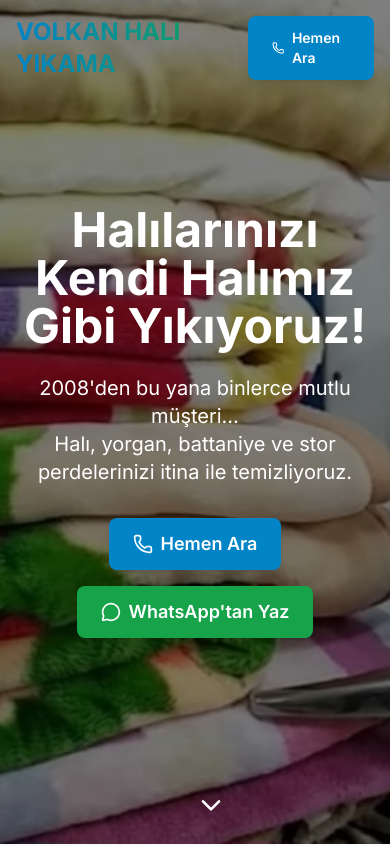
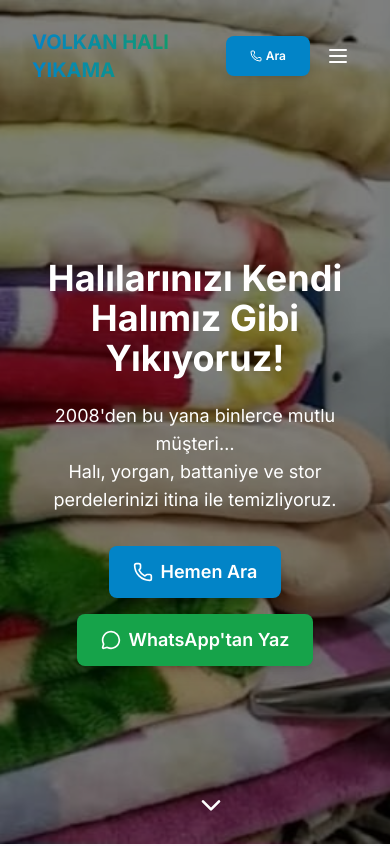
Before and after one commit to Cekolabs/volkan, a React (Create React App) app: page / in a window 390 px wide. Shown: the top 846 px of the page. Built offline with nearby package versions, Linux system fonts and the light colour scheme.

Commit message:
header ui problems fixed

```diff
--- a/src/components/Hero.tsx
+++ b/src/components/Hero.tsx
@@ -4,7 +4,7 @@ import { Phone, MessageCircle, ChevronDown } from 'lucide-react';
 
 const Hero: React.FC = () => {
   return (
-    <section className="relative min-h-screen flex items-center justify-center overflow-hidden">
+    <section className="relative min-h-screen flex items-center justify-center overflow-hidden pt-20">
       <div className="absolute inset-0">
         <img
           src="/images/machine-and-carpet.jpeg"
@@ -20,10 +20,10 @@ const Hero: React.FC = () => {
           animate={{ opacity: 1, y: 0 }}
           transition={{ duration: 0.8 }}
         >
-          <h1 className="text-5xl md:text-7xl font-bold mb-6">
+          <h1 className="text-4xl md:text-6xl lg:text-7xl font-bold mb-6">
             Halılarınızı Kendi Halımız Gibi Yıkıyoruz!
           </h1>
-          <p className="text-xl md:text-2xl mb-8 max-w-3xl mx-auto">
+          <p className="text-lg md:text-xl lg:text-2xl mb-8 max-w-3xl mx-auto">
             2008'den bu yana binlerce mutlu müşteri…
             <br />
             Halı, yorgan, battaniye ve stor perdelerinizi itina ile
--- a/src/components/Navigation.tsx
+++ b/src/components/Navigation.tsx
@@ -1,6 +1,6 @@
-import React from 'react';
+import React, { useState } from 'react';
 import { motion, useScroll, useTransform } from 'framer-motion';
-import { Phone } from 'lucide-react';
+import { Phone, Menu, X } from 'lucide-react';
 
 interface NavigationProps {
   isScrolled: boolean;
@@ -11,44 +11,60 @@ const Navigation: React.FC<NavigationProps> = ({
   isScrolled,
   scrollToSection,
 }) => {
+  const [isMenuOpen, setIsMenuOpen] = useState(false);
   const { scrollY } = useScroll();
-  const y = useTransform(scrollY, [0, 100], [0, -50]);
+  const y = useTransform(scrollY, [0, 100], [0, -20]);
+
+  const menuItems = [
+    'hakkimizda',
+    'hizmetler',
+    'nasil-calisiyoruz',
+    'yorumlar',
+    'iletisim',
+  ];
+
+  const handleMenuClick = (item: string) => {
+    scrollToSection(item);
+    setIsMenuOpen(false);
+  };
 
   return (
     <motion.nav
-      className={`fixed top-0 w-full z-50 transition-all duration-300 ${
+      className={`fixed top-4 left-4 right-4 z-50 transition-all duration-300 rounded-lg ${
         isScrolled ? 'bg-white/95 backdrop-blur-md shadow-lg' : 'bg-transparent'
       }`}
       style={{ y }}
     >
-      <div className="container-custom px-4 py-4">
+      <div className="container-custom px-4 py-3">
         <div className="flex items-center justify-between">
           <motion.div
-            className="text-2xl font-bold text-gradient"
+            className="text-xl md:text-2xl font-bold text-gradient"
             initial={{ opacity: 0, x: -20 }}
             animate={{ opacity: 1, x: 0 }}
             transition={{ duration: 0.6 }}
           >
             VOLKAN HALI YIKAMA
           </motion.div>
-          <div className="hidden md:flex items-center space-x-8">
-            {[
-              'hakkimizda',
-              'hizmetler',
-              'nasil-calisiyoruz',
-              'yorumlar',
-              'iletisim',
-            ].map((item) => (
+
+          {/* Desktop Menu */}
+          <div className="hidden lg:flex items-center space-x-6">
+            {menuItems.map((item) => (
               <button
                 key={item}
                 onClick={() => scrollToSection(item)}
-                className="text-gray-700 hover:text-primary-600 font-medium transition-colors duration-300"
+                className={`font-medium transition-colors duration-300 ${
+                  isScrolled
+                    ? 'text-gray-700 hover:text-primary-600'
+                    : 'text-white hover:text-primary-300'
+                }`}
               >
                 {item.charAt(0).toUpperCase() + item.slice(1).replace('-', ' ')}
               </button>
             ))}
           </div>
-          <div className="flex items-center space-x-4">
+
+          {/* Desktop Contact Button */}
+          <div className="hidden lg:flex items-center">
             <a
               href="tel:+905551234567"
               className="btn-primary text-sm inline-flex items-center"
@@ -57,7 +73,55 @@ const Navigation: React.FC<NavigationProps> = ({
               Hemen Ara
             </a>
           </div>
+
+          {/* Mobile Menu Button */}
+          <div className="lg:hidden flex items-center space-x-2">
+            <a
+              href="tel:+905551234567"
+              className="btn-primary text-xs inline-flex items-center"
+            >
+              <Phone className="w-3 h-3 mr-1" />
+              Ara
+            </a>
+            <button
+              onClick={() => setIsMenuOpen(!isMenuOpen)}
+              className={`p-2 rounded-lg transition-colors duration-300 ${
+                isScrolled
+                  ? 'text-gray-700 hover:text-primary-600'
+                  : 'text-white hover:text-primary-300'
+              }`}
+            >
+              {isMenuOpen ? (
+                <X className="w-6 h-6" />
+              ) : (
+                <Menu className="w-6 h-6" />
+              )}
+            </button>
+          </div>
         </div>
+
+        {/* Mobile Menu */}
+        {isMenuOpen && (
+          <motion.div
+            initial={{ opacity: 0, y: -20 }}
+            animate={{ opacity: 1, y: 0 }}
+            exit={{ opacity: 0, y: -20 }}
+            className="lg:hidden mt-4 pb-4"
+          >
+            <div className="bg-white/95 backdrop-blur-md rounded-lg p-4 shadow-lg">
+              {menuItems.map((item) => (
+                <button
+                  key={item}
+                  onClick={() => handleMenuClick(item)}
+                  className="block w-full text-left py-3 px-4 text-gray-700 hover:text-primary-600 hover:bg-gray-50 rounded-lg transition-colors duration-300"
+                >
+                  {item.charAt(0).toUpperCase() +
+                    item.slice(1).replace('-', ' ')}
+                </button>
+              ))}
+            </div>
+          </motion.div>
+        )}
       </div>
     </motion.nav>
   );
```
